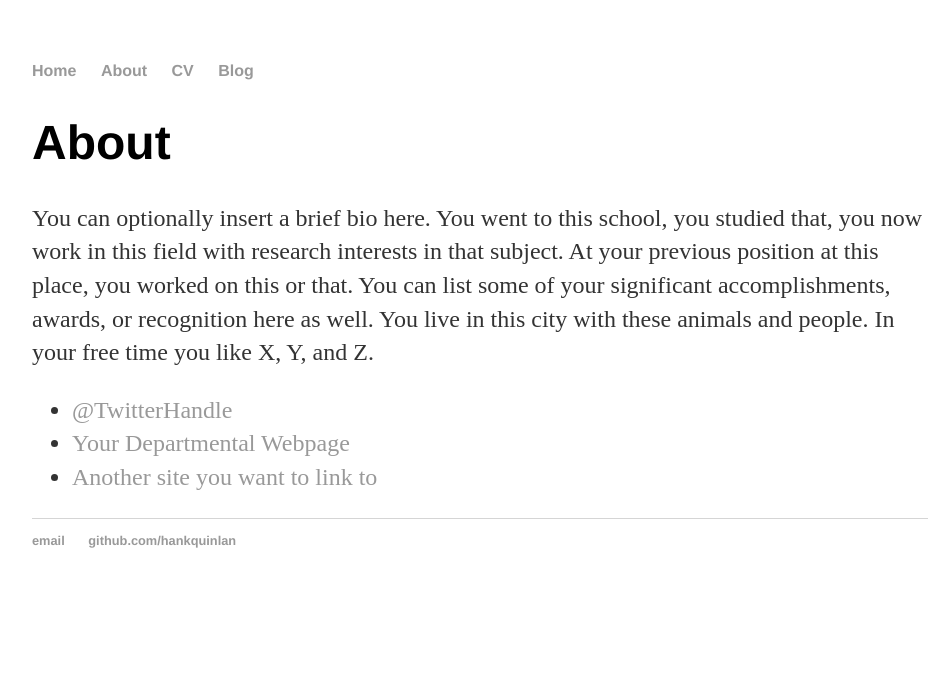
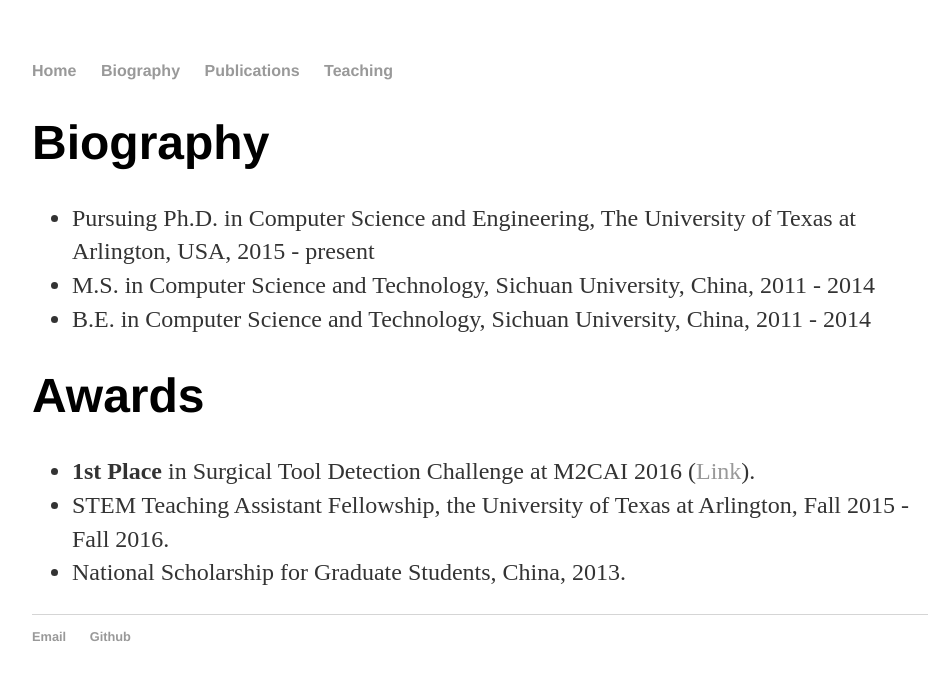
Before and after one commit to shengwa/shengwa.github.io, a Jekyll site: the page built from about/index.html, in a window 1280 px wide. Shown: the top 680 px of the page, without its empty margins (160-1112 px from the left). Built offline with Jekyll 4.4.1, drawn with Linux system fonts in a browser that asks for light colours.

Commit message:
right structures

```diff
--- a/_layouts/default.html
+++ b/_layouts/default.html
@@ -12,9 +12,9 @@
     <nav>
 <ul>
 <li><a href="/">Home</a></li>
-<li><a href="/about">About</a></li>
-<li><a href="/cv">CV</a></li>
-<li><a href="/blog">Blog</a></li>
+<li><a href="/about">Biography</a></li>
+<li><a href="/publications">Publications</a></li>
+<li><a href="/ta">Teaching</a></li>
 </ul>
     </nav>
 <div class="container">
@@ -25,8 +25,8 @@
 
   <footer>
    <ul>
-   <li><a href="mailto:hankquinlanhub@gmail.com">email</a></li>
-   <li><a href="https://github.com/hankquinlan">github.com/hankquinlan</a></li>
+   <li><a href="mailto:wangsheng.scu@gmail.com">Email</a></li>
+   <li><a href="https://github.com/shengwa">Github</a></li>
    </ul>
   </footer>
   </body>
--- a/about/index.html
+++ b/about/index.html
@@ -1,15 +1,24 @@
 ---
 layout: default
-title: About Hank Quinlan
+title: Sheng's Biography
 ---
 
-		<div class="about">
-			<h1>About</h1>
-			<p>You can optionally insert a brief bio here. You went to this school, you studied that, you now work in this field with research interests in that subject. At your previous position at this place, you worked on this or that. You can list some of your significant accomplishments, awards, or recognition here as well. You live in this city with these animals and people. In your free time you like X, Y, and Z.</p>
+        <div class="bio">
+            <h1>Biography</h1>
 
-			<ul class="contacts">
-				<li><a href="#">@TwitterHandle</a></li>
-				<li><a href="#">Your Departmental Webpage</a></li>
-				<li><a href="#">Another site you want to link to</a></li>
-				</ul>
-		</div>
+            <ul>
+                <li>Pursuing Ph.D. in Computer Science and Engineering, The University of Texas at Arlington, USA, 2015 - present</li>
+                <li>M.S. in Computer Science and Technology, Sichuan University, China, 2011 - 2014</li>
+                <li>B.E. in Computer Science and Technology, Sichuan University, China, 2011 - 2014</li>
+            </ul>
+        </div>
+
+        <div class="bio">
+            <h1>Awards</h1>
+
+            <ul>
+                <li><b>1st Place</b> in Surgical Tool Detection Challenge at M2CAI 2016 (<a href="http://camma.u-strasbg.fr/m2cai2016/index.php/tool-presence-detection-challenge-results/">Link</a>).</li>
+                <li>STEM Teaching Assistant Fellowship, the University of Texas at Arlington, Fall 2015 - Fall 2016.</li>
+                <li>National Scholarship for Graduate Students, China, 2013.</li>
+            </ul>
+        </div>
--- a/index.html
+++ b/index.html
@@ -5,5 +5,6 @@ title: Sheng Wang
 
 		<div class="blurb">
 			<h1>Sheng Wang</h1>
-			<p>I'm new here</p>
+			<p>Sheng Wang is a 2nd year Ph.D student from the Department of Computer Science and Engineering, University of Texas at Arlington. My supervisor is Dr. Junzhou Huang. His current research focus on deep learning and biomedical image analysis and machine learning.
+			</p>
 		</div>
```
Also changed, not shown: publications/index.md (renamed from Publications/index.md).
